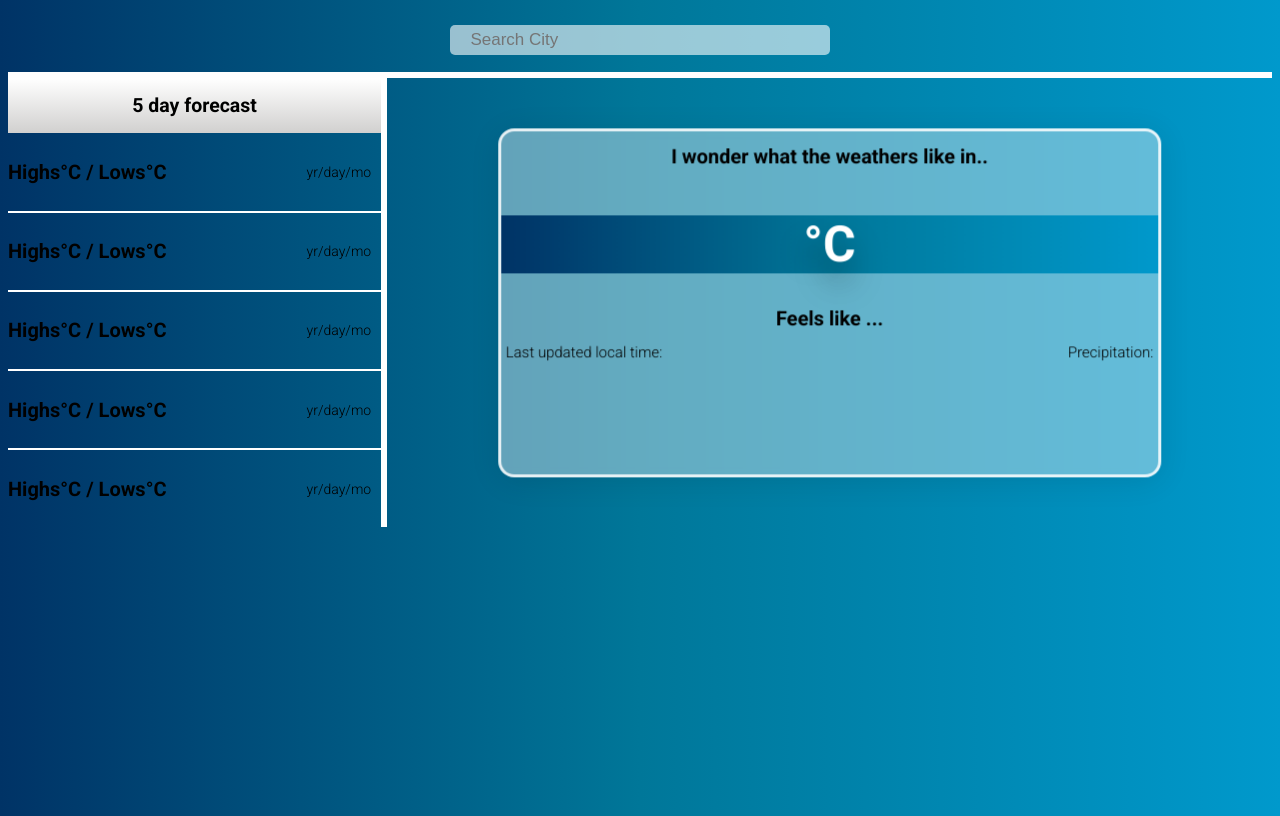
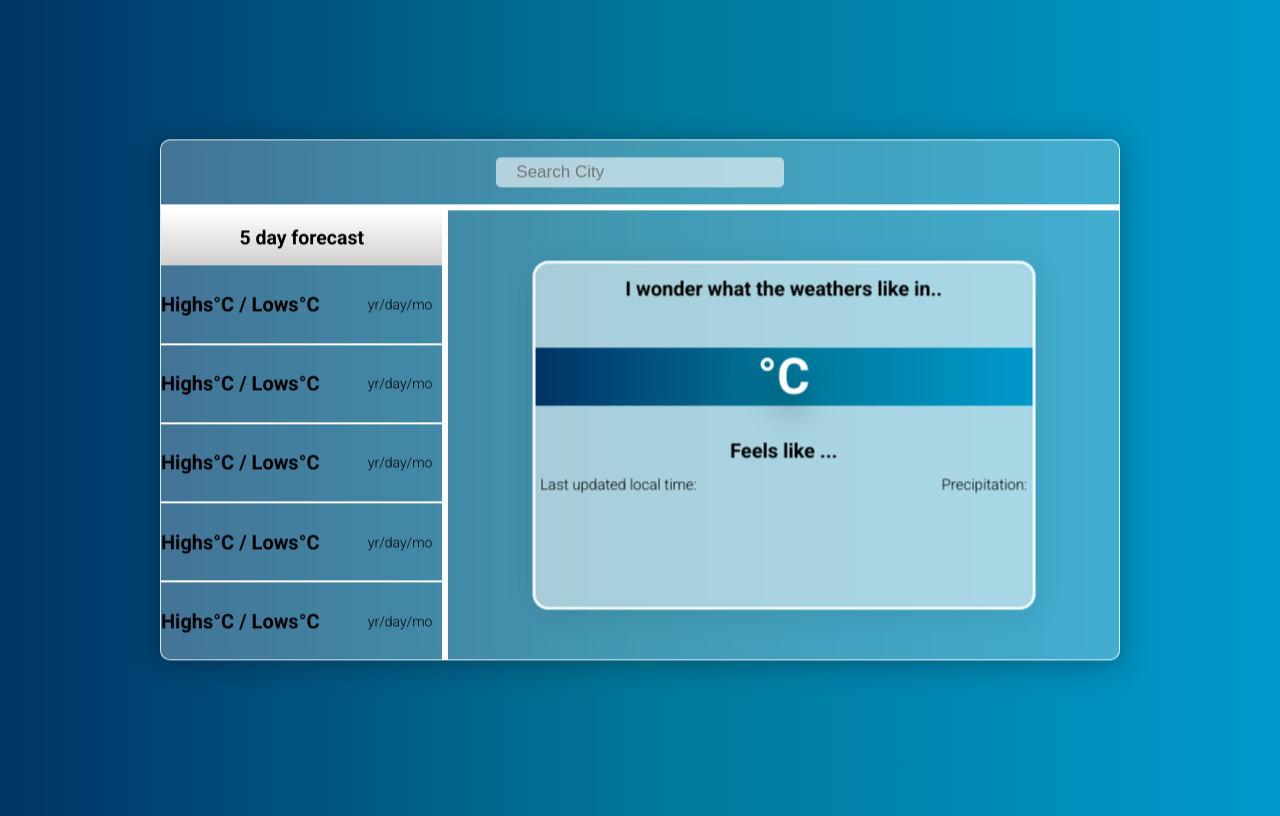
Before and after one commit to GeorgeFlood/weatherApp-react, a React (Create React App) app: page / in a window 1280 px wide. Built offline with nearby package versions, Linux system fonts and the light colour scheme.

Commit message:
bug in css

```diff
--- a/src/scss/_forcast.scss
+++ b/src/scss/_forcast.scss
@@ -1,6 +1,8 @@
 .forcastContainer {
   display: flex;
   flex: 70%;
+  // height: 57.5rem;
+  // height: 70vh;
 }
 
 .forcast-card {
--- a/src/scss/_layout.scss
+++ b/src/scss/_layout.scss
@@ -23,7 +23,7 @@ body {
   overflow: hidden;
 }
 
-container {
+.container {
   position: absolute;
   top: 50%;
   left: 50%;
--- a/src/styles/main.css
+++ b/src/styles/main.css
@@ -23,7 +23,7 @@ body {
   overflow: hidden;
 }
 
-container {
+.container {
   position: absolute;
   top: 50%;
   left: 50%;
```
Also changed, not shown: 1 other file (tests, documents, lock files or other folders).
